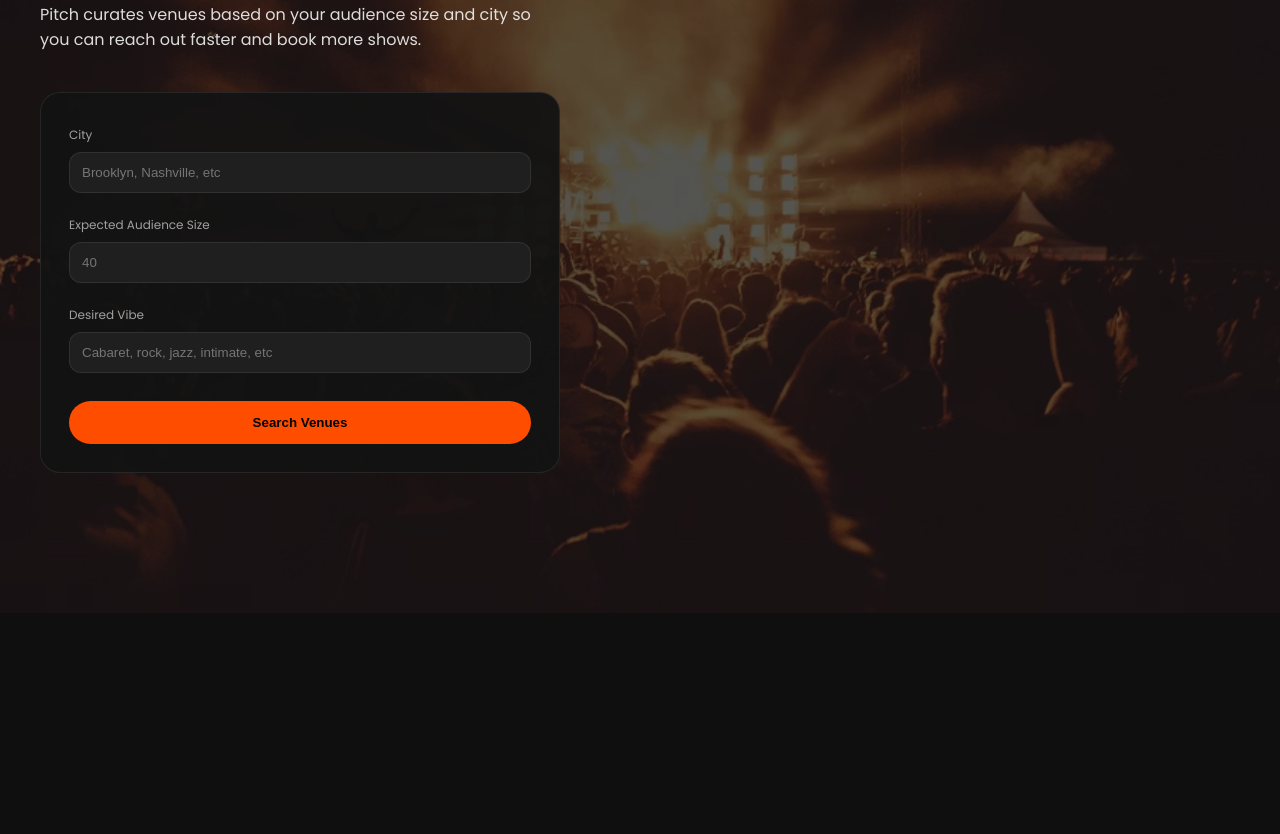
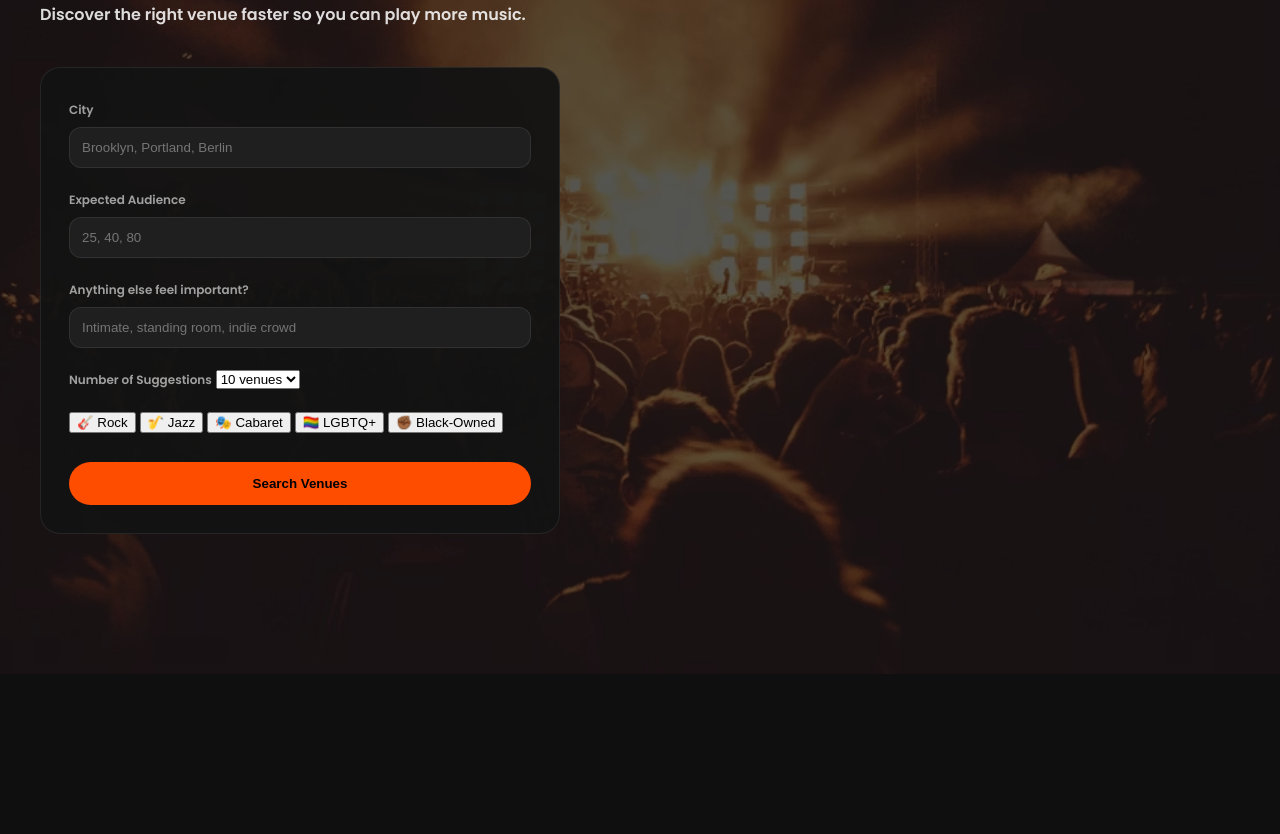
Before and after one commit to benhawesHQ/pitchv2, a website: page index.html in a window 1280 px wide. Shown: the part 229-1063 px from the top of the page. Before the commit the page ends 1002 px from the top, so only its background shows below. Drawn offline with Linux system fonts and the light colour scheme.

Commit message:
Update index.html

```diff
--- a/index.html
+++ b/index.html
@@ -1,15 +1,17 @@
 <!DOCTYPE html>
 <html lang="en">
 <head>
-  <meta charset="UTF-8" />
-  <title>Pitch</title>
-  <meta name="viewport" content="width=device-width, initial-scale=1.0" />
-  <link href="https://fonts.googleapis.com/css2?family=Poppins:wght@400;600;800&display=swap" rel="stylesheet">
-  <link rel="stylesheet" href="styles.css">
+<meta charset="UTF-8">
+<title>Pitch | Find Your Next Stage</title>
+<meta name="viewport" content="width=device-width, initial-scale=1.0">
+
+<link href="https://fonts.googleapis.com/css2?family=Poppins:wght@600;700;800&family=Open+Sans:wght@400;500;600&display=swap" rel="stylesheet">
+<link rel="stylesheet" href="styles.css">
 </head>
+
 <body>
 
-<section class="hero">
+<div class="hero">
 
   <div class="top-bar">
     <div class="logo">Pitch<span>.</span></div>
@@ -18,39 +20,54 @@
 
   <div class="hero-content">
     <h1>Find Your Next Stage</h1>
-    <p>
-      Pitch curates venues based on your audience size and city so you can
-      reach out faster and book more shows.
-    </p>
+    <p>Discover the right venue faster so you can play more music.</p>
 
     <div class="search-panel">
 
       <div class="field">
         <label>City</label>
-        <input id="cityInput" placeholder="Brooklyn, Nashville, etc">
+        <input id="cityInput" placeholder="Brooklyn, Portland, Berlin">
       </div>
 
       <div class="field">
-        <label>Expected Audience Size</label>
-        <input id="audienceInput" type="number" placeholder="40">
+        <label>Expected Audience</label>
+        <input id="audienceInput" placeholder="25, 40, 80">
       </div>
 
       <div class="field">
-        <label>Desired Vibe</label>
-        <input id="vibeInput" placeholder="Cabaret, rock, jazz, intimate, etc">
+        <label>Anything else feel important?</label>
+        <input id="vibeInput" placeholder="Intimate, standing room, indie crowd">
       </div>
 
-      <button class="search-btn" onclick="searchVenues()">
-        Search Venues
-      </button>
+      <div class="field">
+        <label>Number of Suggestions</label>
+        <select id="countSelect">
+          <option value="5">5 venues</option>
+          <option value="10" selected>10 venues</option>
+          <option value="15">15 venues</option>
+        </select>
+      </div>
+
+      <div class="tag-row">
+        <button class="tag-filter" data-tag="rock">🎸 Rock</button>
+        <button class="tag-filter" data-tag="jazz">🎷 Jazz</button>
+        <button class="tag-filter" data-tag="cabaret">🎭 Cabaret</button>
+        <button class="tag-filter" data-tag="lgbt">🏳️‍🌈 LGBTQ+</button>
+        <button class="tag-filter" data-tag="black">✊🏾 Black-Owned</button>
+      </div>
+
+      <button id="searchBtn" class="search-btn">Search Venues</button>
 
     </div>
   </div>
-</section>
+</div>
 
-<section class="results-wrapper">
+<div class="results-wrapper" id="resultsWrapper">
   <div id="results" class="results-grid"></div>
-</section>
+  <button id="loadMoreBtn" class="load-more-btn" style="display:none;">
+    See a few more
+  </button>
+</div>
 
 <div id="loadingOverlay" class="loading-overlay">
   <div class="loading-text">Finding stages...</div>
```
